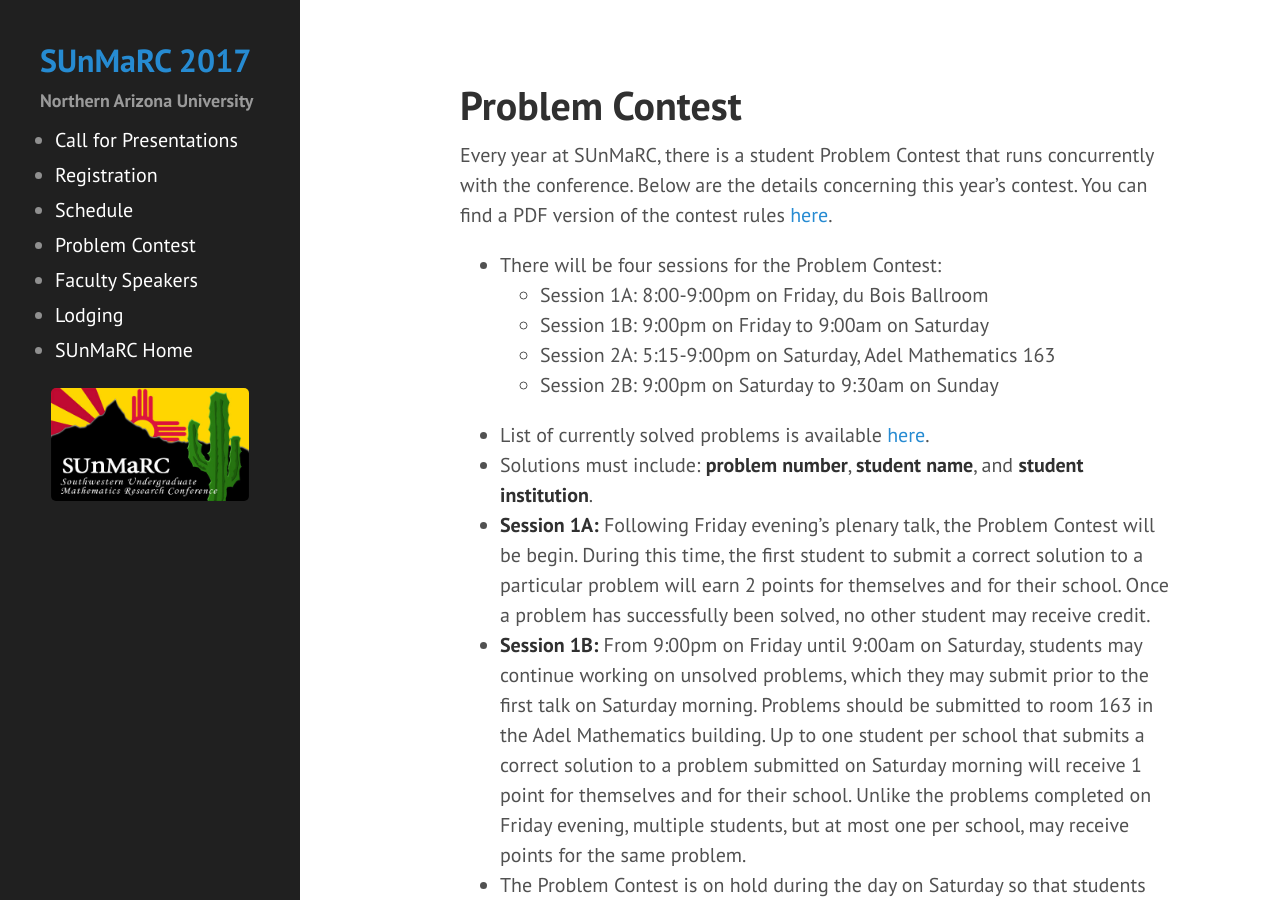
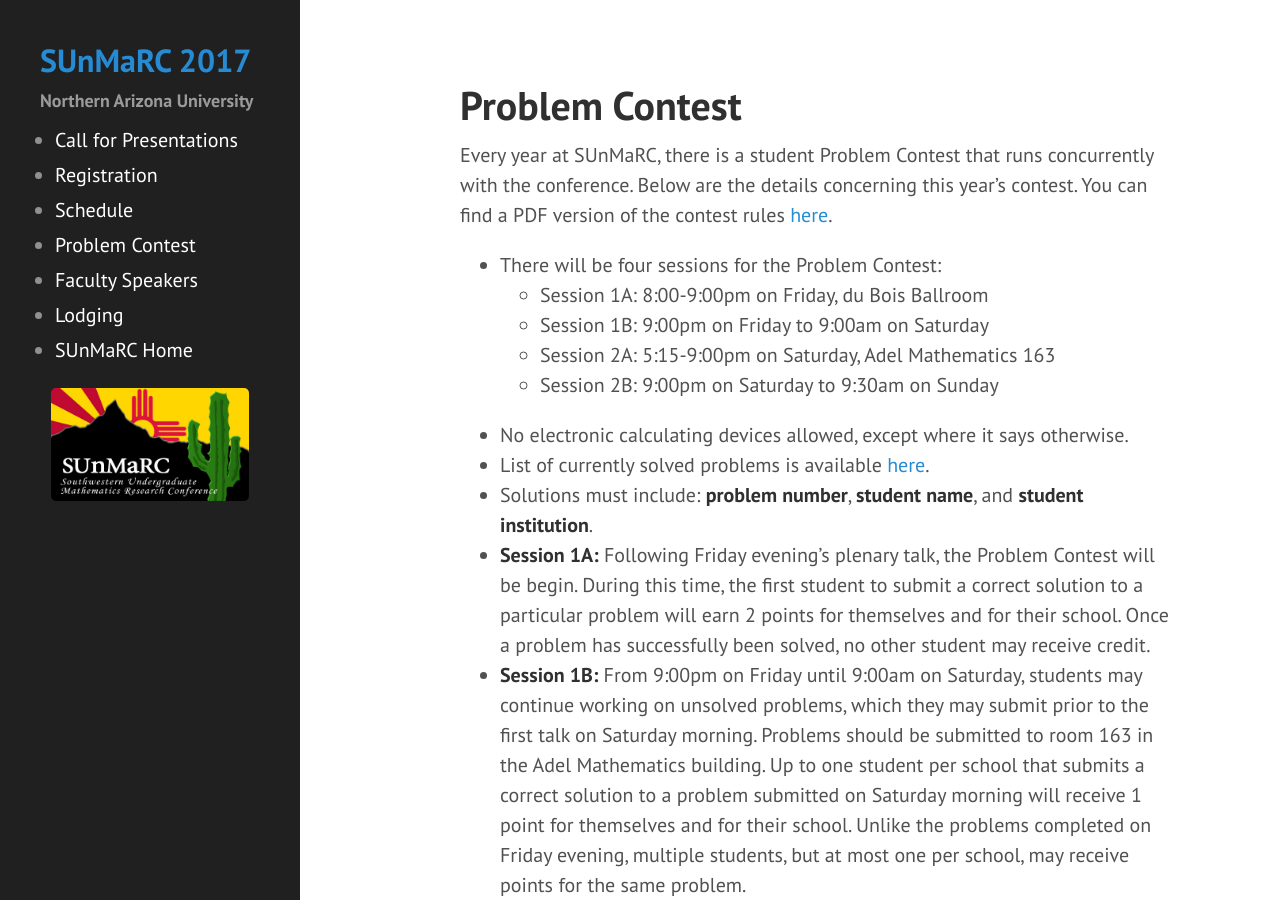
Before and after one commit to NAUMathStat/sunmarc2017, a Jekyll site: the page built from contest.md, in a window 1280 px wide and 900 px high. Built offline with Jekyll 4.4.1, drawn with Linux system fonts in a browser that asks for light colours.

Commit message:
Updates to contest stuff

```diff
--- a/contest.md
+++ b/contest.md
@@ -10,6 +10,7 @@ Every year at SUnMaRC, there is a student Problem Contest that runs concurrently
     - Session 1B: 9:00pm on Friday to 9:00am on Saturday
     - Session 2A: 5:15-9:00pm on Saturday, Adel Mathematics 163
     - Session 2B: 9:00pm on Saturday to 9:30am on Sunday
+- No electronic calculating devices allowed, except where it says otherwise.
 - List of currently solved problems is available [here](http://goo.gl/gZmeRM).
 - Solutions must include: **problem number**, **student name**, and **student institution**.
 - **Session 1A:** Following Friday evening’s plenary talk, the Problem Contest will be begin. During this time, the first student to submit a correct solution to a particular problem will earn 2 points for themselves and for their school. Once a problem has successfully been solved, no other student may receive credit.
```
Also changed, not shown: 1 other file.
